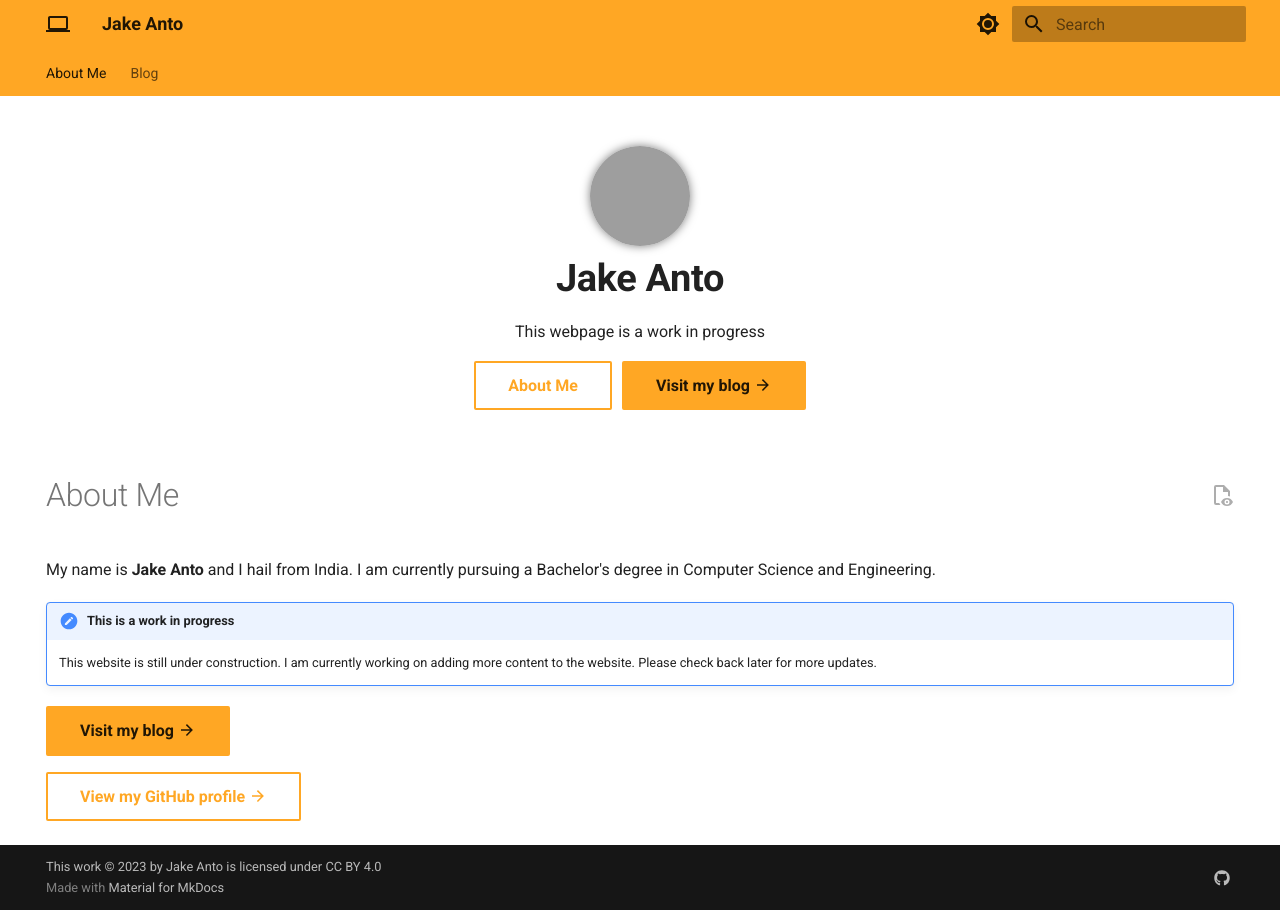
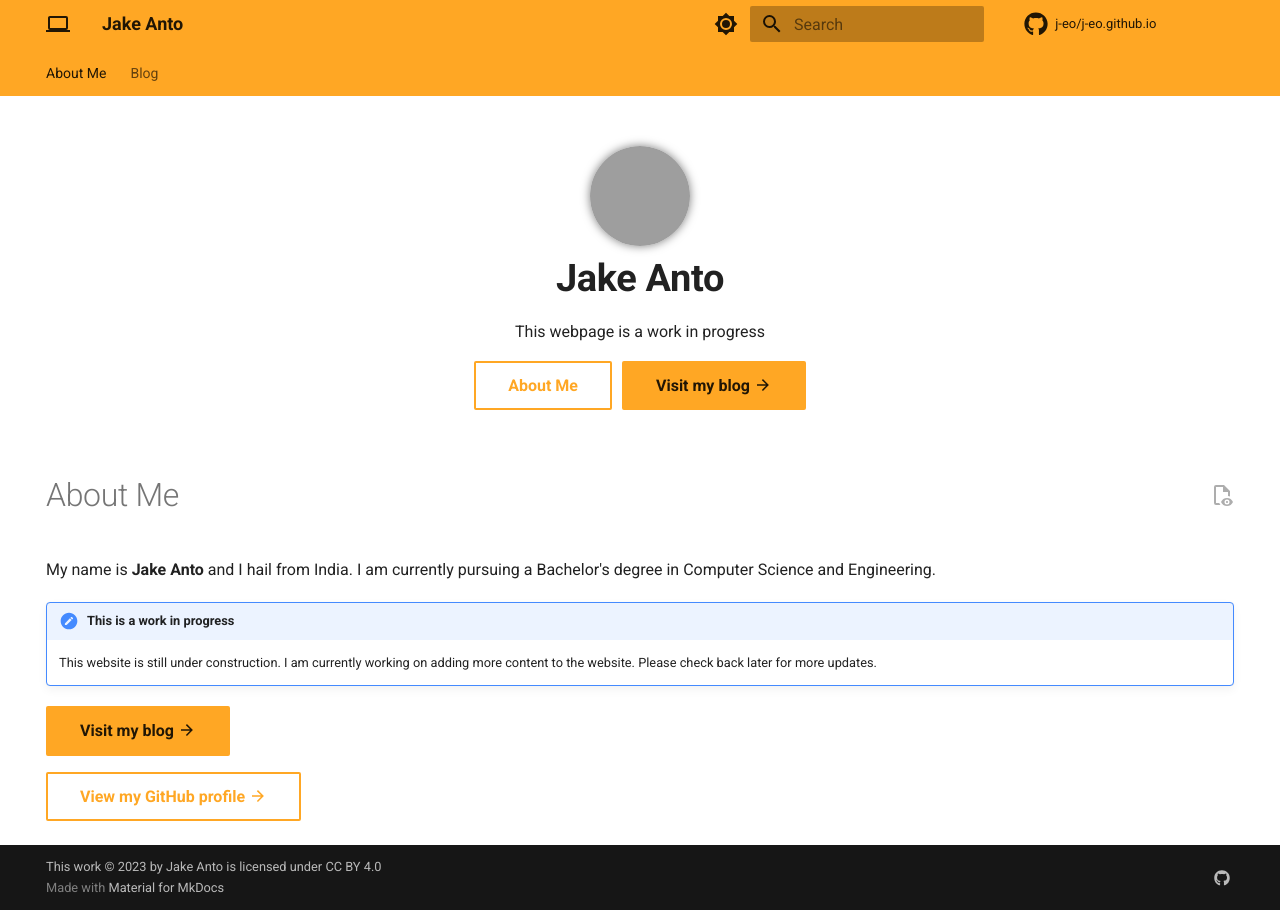
Before and after one commit to JakeAnto/JakeAnto.github.io, an MkDocs documentation site: the page built from docs/index.md, in a window 1280 px wide. Built offline with MkDocs 1.6.1 and Material for MkDocs 9.7.7, drawn with Linux system fonts in a browser that asks for light colours; plug-ins that fetch from the network failed and are left out; comment, search, counter and statistics services are not loaded; grey boxes are pictures that could not be loaded.

Commit message:
Add link to repository

```diff
--- a/mkdocs.yml
+++ b/mkdocs.yml
@@ -8,6 +8,7 @@ theme:
   language: en
   icon:
     logo: material/laptop
+    repo: fontawesome/brands/github
 
   features:
     - content.action.view
@@ -83,6 +84,9 @@ nav:
   - Blog:
     - blog/index.md
 
+repo_name: j-eo/j-eo.github.io
+repo_url: https://github.com/j-eo/j-eo.github.io
+
 edit_uri: https://github.com/j-eo/j-eo.github.io/edit/main/docs/
 
 copyright: This work © 2023 by Jake Anto is licensed under <a href="http://creativecommons.org/licenses/by/4.0/">CC BY 4.0</a>
```
